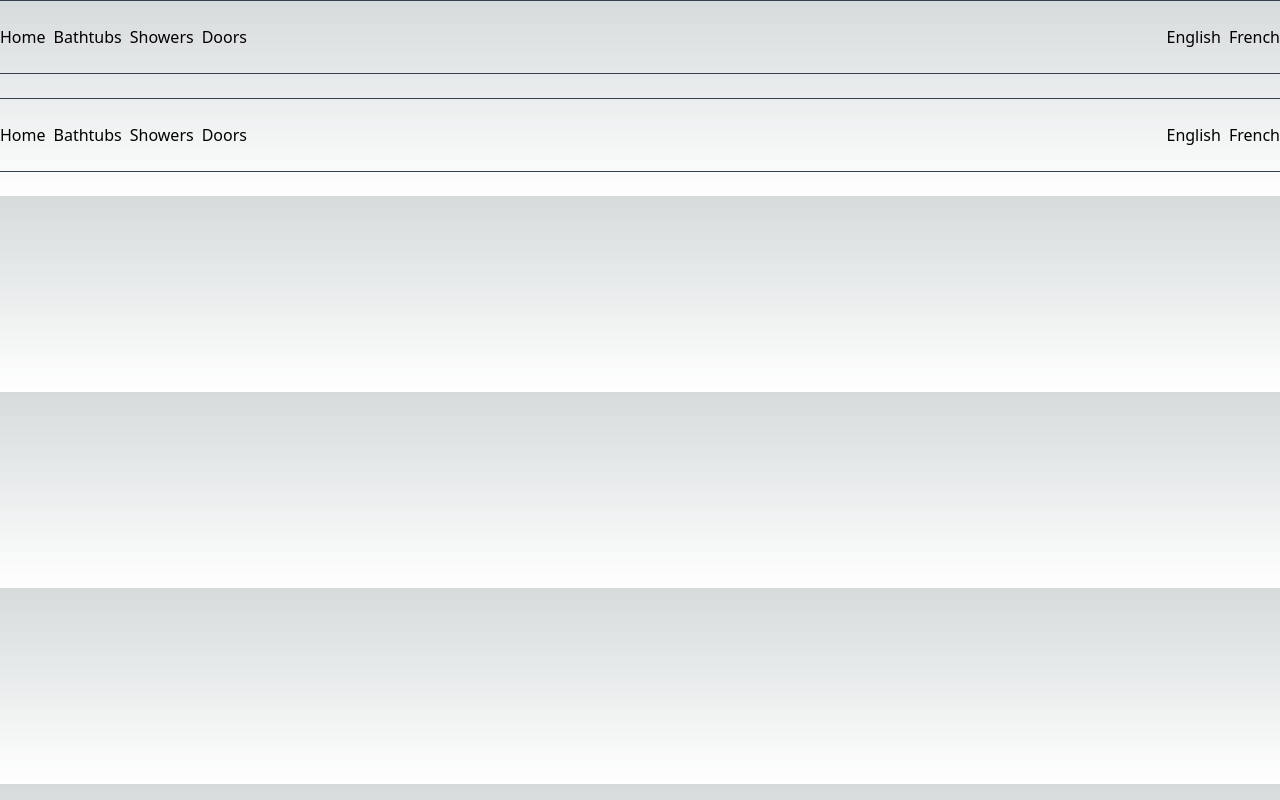
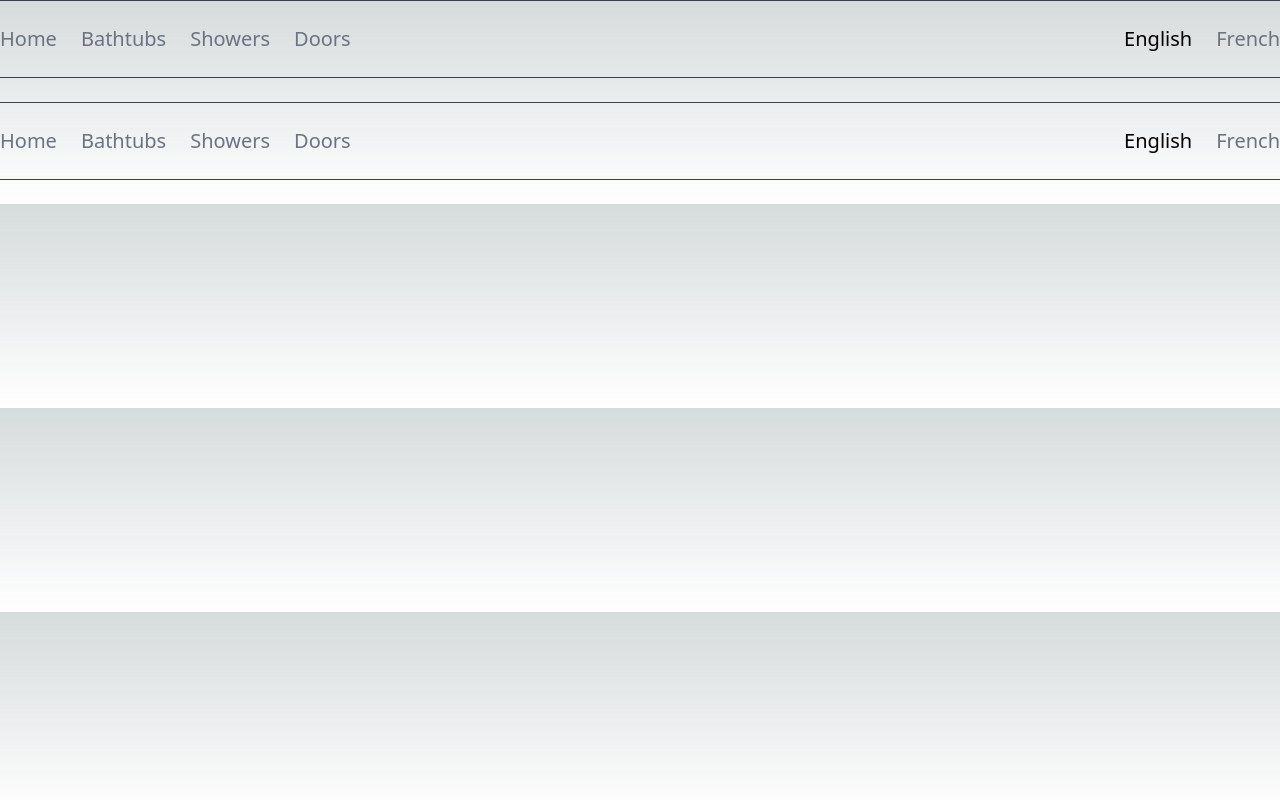
Before and after one commit to antoniofulg/abg-jamstack-v4-poc, a Next.js app: page /components/navbar in a window 1280 px wide. Built offline with nearby package versions, Linux system fonts and the light colour scheme.

Commit message:
Add styles to links on navbar

```diff
--- a/pages/[[...slug]]/index.tsx
+++ b/pages/[[...slug]]/index.tsx
@@ -4,12 +4,16 @@ import {
 	InferGetServerSidePropsType,
 } from "next"
 import { PageContent } from "../api/content"
-import { MOCKED_PAGES } from "../../mock/pages"
 
 export default function Slug({
-	data,
+	page: { title, content },
 }: InferGetServerSidePropsType<typeof getServerSideProps>) {
-	return <main>{JSON.stringify(data)}</main>
+	return (
+		<main className="flex flex-col gap-4">
+			<h1 className="text-5xl">{title}</h1>
+			<p className="text-xl">{content}</p>
+		</main>
+	)
 }
 
 export const getServerSideProps = (async ({
@@ -20,24 +24,16 @@ export const getServerSideProps = (async ({
 		process.env.NEXT_PUBLIC_DOMAIN || "http://localhost:3000"
 	const fullUrl = `${currentDomain}/api/content`
 
-	console.log(resolvedUrl)
-
 	try {
 		const res = await fetch(new URL(fullUrl), {
 			method: "POST",
 			body: JSON.stringify({ language: locale, path: resolvedUrl }),
 		})
-		const data: PageContent = await res.json()
-		// const data = await fetchData()
+		const props: PageContent = await res.json()
 
-		return { props: { data } }
+		return { props }
 	} catch (error) {
 		console.error(error)
 		throw new Error("Failed to fetch data")
 	}
-}) satisfies GetServerSideProps<{ data: PageContent }>
-
-const fetchData = async (): Promise<PageContent> => {
-	// Simulating a delay with Promise.resolve (replace with real fetch logic)
-	return Promise.resolve({ page: MOCKED_PAGES["en-CA"]["home"] })
-}
+}) satisfies GetServerSideProps<PageContent>
--- a/pages/components/navbar.tsx
+++ b/pages/components/navbar.tsx
@@ -1,23 +1,67 @@
 import Link from "next/link"
 import { useRouter } from "next/router"
+import { twMerge } from "tailwind-merge"
 
 export default function Navbar() {
-	const { asPath } = useRouter()
+	const { asPath, locale } = useRouter()
 
 	return (
 		<nav className="py-6 border-y border-gray-700">
 			<div className="mx-auto container flex justify-between">
-				<div className="flex gap-2">
-					<Link href="/">Home</Link>
-					<Link href="/bathtubs">Bathtubs</Link>
-					<Link href="/showers">Showers</Link>
-					<Link href="/doors">Doors</Link>
+				<div className="flex gap-6">
+					<Link
+						className={twMerge(asPath !== "/" && "text-gray-500", "text-xl")}
+						href="/"
+					>
+						Home
+					</Link>
+					<Link
+						className={twMerge(
+							asPath !== "/bathtubs" && "text-gray-500",
+							"text-xl"
+						)}
+						href="/bathtubs"
+					>
+						Bathtubs
+					</Link>
+					<Link
+						className={twMerge(
+							asPath !== "/showers" && "text-gray-500",
+							"text-xl"
+						)}
+						href="/showers"
+					>
+						Showers
+					</Link>
+					<Link
+						className={twMerge(
+							asPath !== "/doors" && "text-gray-500",
+							"text-xl"
+						)}
+						href="/doors"
+					>
+						Doors
+					</Link>
 				</div>
-				<div className="flex gap-2">
-					<Link href={asPath} locale="en-CA">
+				<div className="flex gap-6">
+					<Link
+						className={twMerge(
+							locale !== "en-CA" && "text-gray-500",
+							"text-xl"
+						)}
+						href={asPath}
+						locale="en-CA"
+					>
 						English
 					</Link>
-					<Link href={asPath} locale="fr-CA">
+					<Link
+						className={twMerge(
+							locale !== "fr-CA" && "text-gray-500",
+							"text-xl"
+						)}
+						href={asPath}
+						locale="fr-CA"
+					>
 						French
 					</Link>
 				</div>
```
Also changed, not shown: package.json (+5 -4 lines), 1 other file (tests, documents, lock files or other folders).
